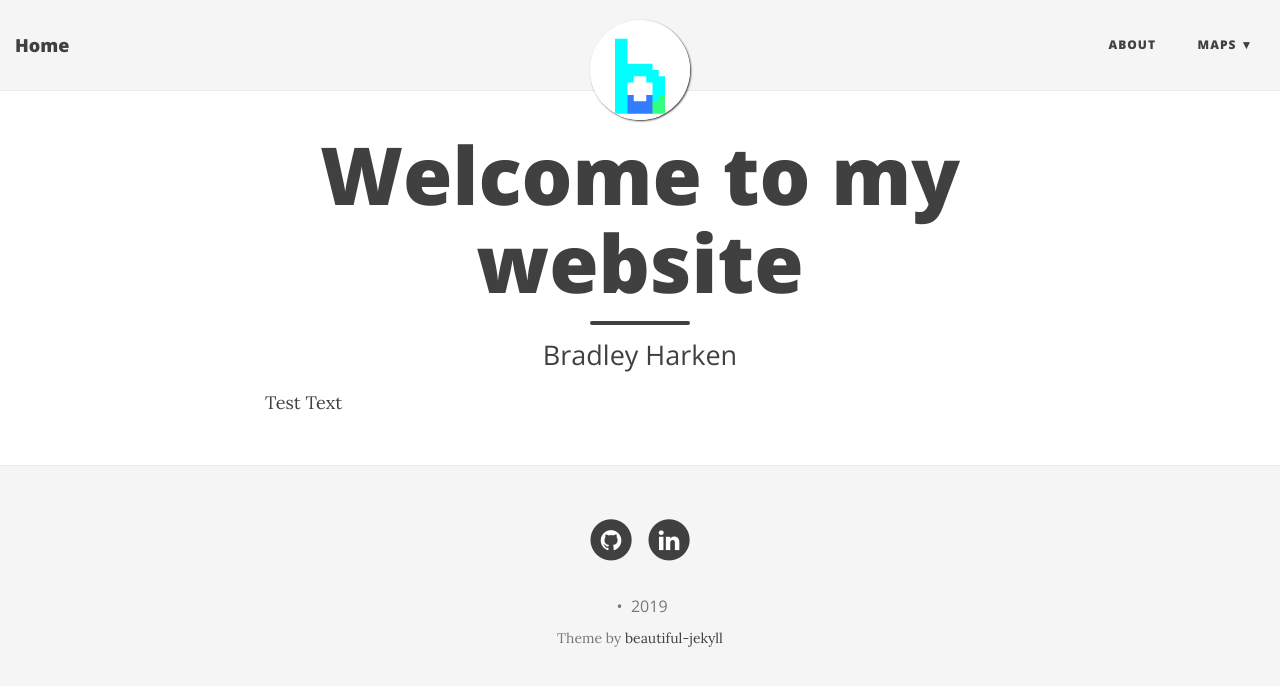
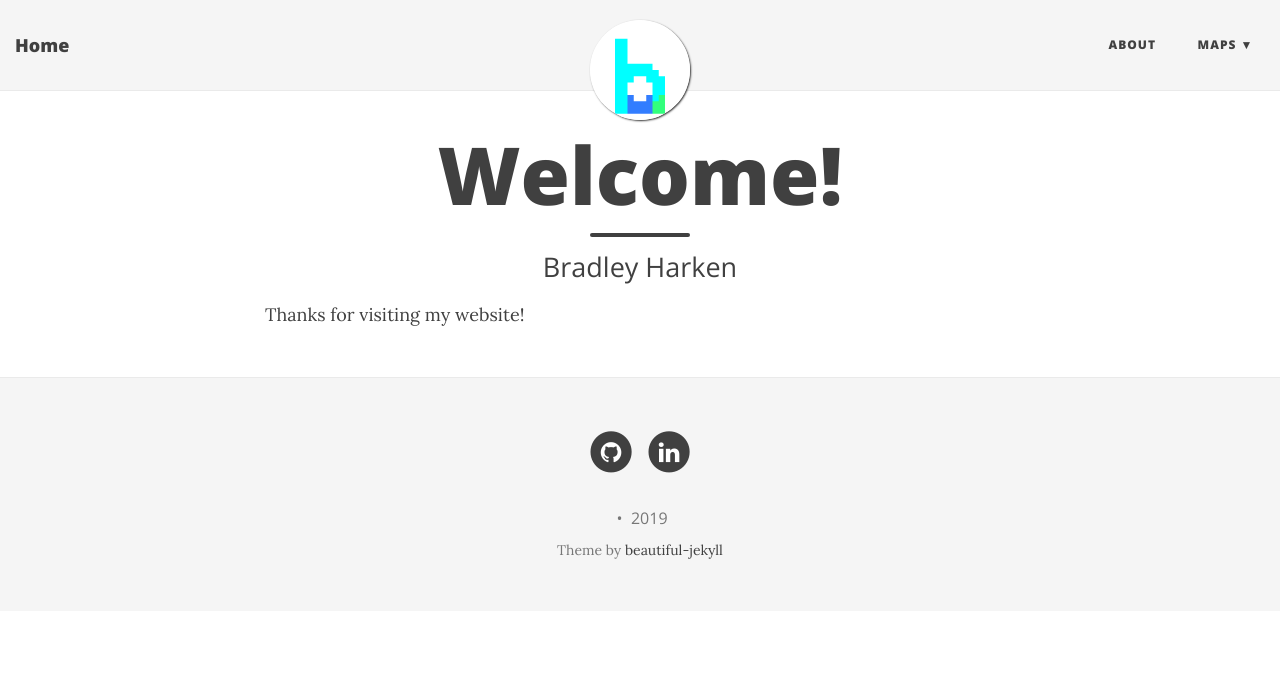
Before and after one commit to bradleyharken/bradleyharken.github.io, a Jekyll site: the page built from index.html, in a window 1280 px wide. Shown: the top 686 px of the page. Built offline with Jekyll 4.4.1, drawn with Linux system fonts in a browser that asks for light colours; nearby versions of some CDN libraries; the list of posts is cut into pages by our own code.

Commit message:
Update index.html

```diff
--- a/index.html
+++ b/index.html
@@ -1,11 +1,11 @@
 ---
 layout: page
-title: Welcome to my website
+title: Welcome!
 subtitle: Bradley Harken
 use-site-title: true
 ---
 
-Test Text
+Thanks for visiting my website!
 <div class="posts-list">
   {% for post in paginator.posts %}
   <article class="post-preview">
```
